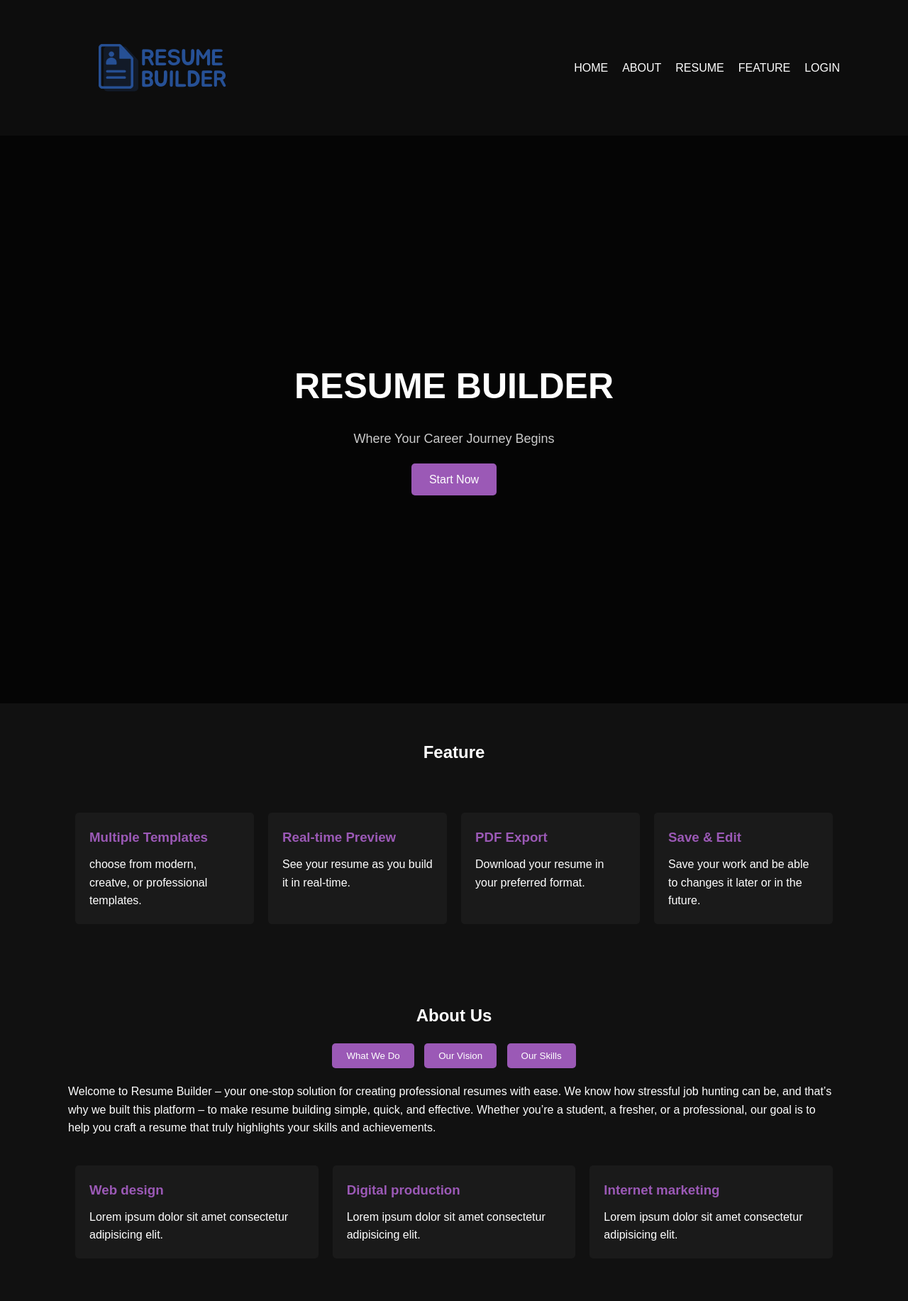
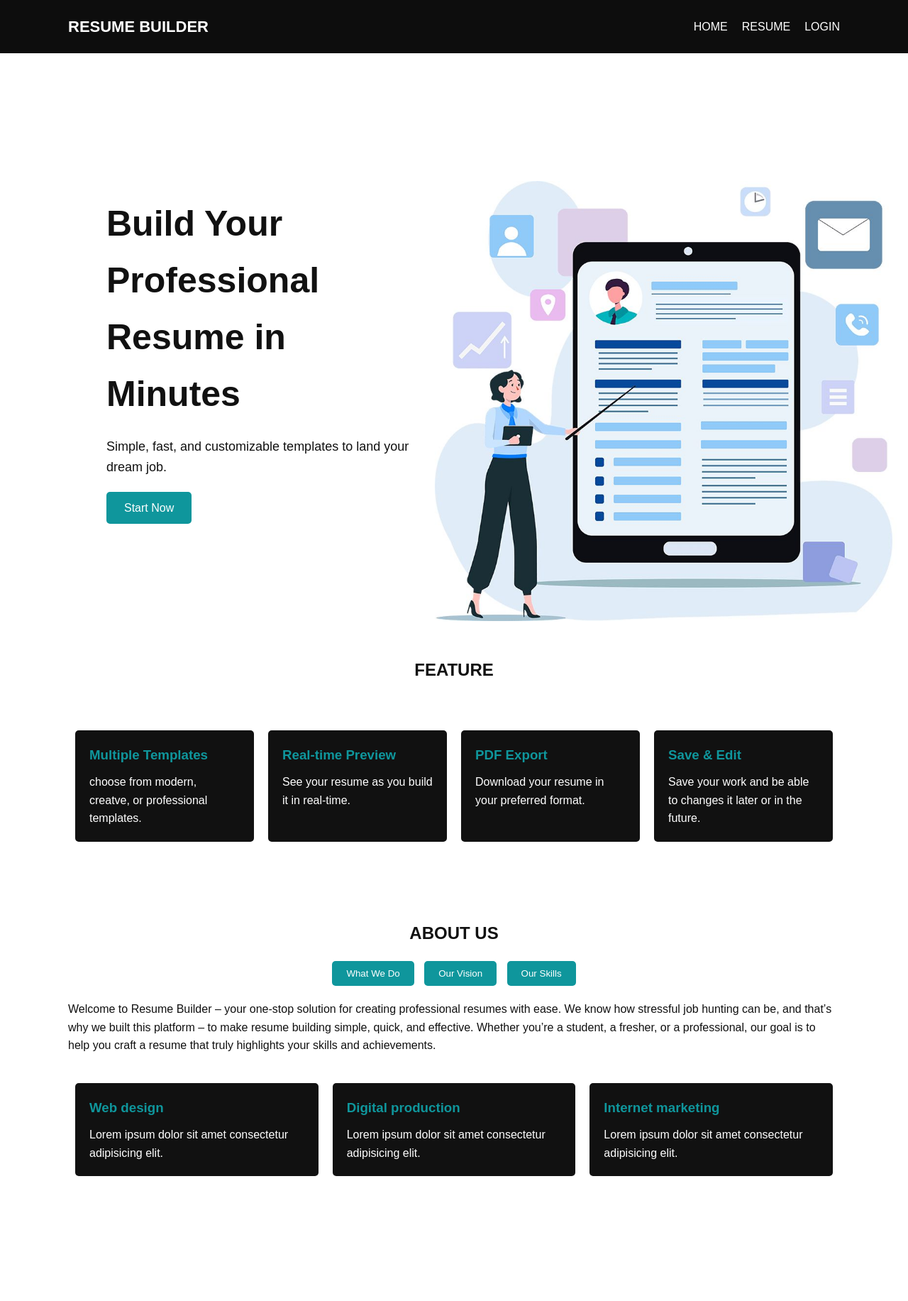
Before and after one commit to Samson-27/Resume-Builder, a PHP site: page / in a window 1280 px wide. Shown: the whole page at 71% size. After the commit the page ends 1657 px from the top, so only its background shows below. Run offline with PHP 8.4, Linux system fonts and the light colour scheme.

Commit message:
Initial commit0

```diff
--- a/index.html
+++ b/index.html
@@ -10,13 +10,11 @@
   <!-- Navbar -->
   <header>
     <div class="container nav">
-      <img src="logo.png" alt="Website logo">
+       <div class="logo">RESUME BUILDER</div>
       <nav>
         <ul>
           <li><a href="#">HOME</a></li>
-          <li><a href="#">ABOUT</a></li>
           <li><a href="#">RESUME</a></li>
-          <li><a href="#">FEATURE</a></li>
           <li><a href="#">LOGIN</a></li>
         </ul>
       </nav>
@@ -26,15 +24,16 @@
   <!-- Hero Section -->
   <section class="hero">
     <div class="hero-text">
-        <h1>RESUME BUILDER</h1>
-        <p>Where Your Career Journey Begins</p>
+        <h1>Build Your Professional <br>Resume in Minutes</h1>
+        <p>Simple, fast, and customizable templates to land your dream job.</p>
       <a href="#" class="btn">Start Now</a>
     </div>
+    <img src="resume.png" alt="resume img">
   </section>
 
   <!-- Features -->
   <section class="features">
-    <h1>Feature</h1><br>
+    <h1>FEATURE</h1><br>
     <div class="container feature-boxes">
       <div class="feature">
         <h3>Multiple Templates</h3>
@@ -58,7 +57,7 @@
   <!-- About Us -->
   <section class="about">
     <div class="container">
-      <h2>About Us</h2>
+      <h2>ABOUT US</h2>
       <div class="tabs">
         <button class="btn">What We Do</button>
         <button class="btn">Our Vision</button>
--- a/style.css
+++ b/style.css
@@ -7,8 +7,8 @@
 }
 
 body {
-  background-color: #111;
-  color: #fff;
+  background-color: #fff;
+  color: #111;
   line-height: 1.6;
 }
 
@@ -31,7 +31,7 @@ header {
 }
 
 .logo span {
-  color: #9b59b6;
+  color: #0f969c;
 }
 
 .nav {
@@ -56,16 +56,15 @@ nav ul li a {
 }
 
 nav ul li a:hover {
-  color: #9b59b6;
+  color: #0f969c;
 }
 
 /* Hero Section */
 .hero {
   height: 100vh;
   display: flex;
-  justify-content: center;
-  align-items: center;
-  text-align: center;
+  padding-top: 180px;
+  padding-left: 150px;
   position: relative;
 }
 
@@ -74,12 +73,10 @@ nav ul li a:hover {
   position: absolute;
   top: 0; left: 0;
   width: 100%; height: 100%;
-  background: rgba(0,0,0,0.7);
 }
 
 .hero-text {
   position: relative;
-  z-index: 1;
 }
 
 .hero-text h1 {
@@ -89,12 +86,18 @@ nav ul li a:hover {
 
 .hero-text p {
   font-size: 18px;
-  color: #ccc;
+  color: #111;
+}
+
+.hero-text img{
+  width: 100%;
+  padding-left: 800px;
+  padding-top: 600px;
 }
 
 .btn {
   display: inline-block;
-  background: #9b59b6;
+  background: #0f969c;
   padding: 10px 25px;
   color: #fff;
   border-radius: 5px;
@@ -104,12 +107,13 @@ nav ul li a:hover {
 }
 
 .btn:hover {
-  background: #8e44ad;
+  background: #0f969c;
 }
+
 
 /* Features */
 .features {
-  background: #111;
+  background-color: #fff;
   padding: 50px 0;
 }
 
@@ -126,14 +130,15 @@ nav ul li a:hover {
 .feature {
   flex: 1;
   margin: 10px;
-  background: #1a1a1a;
+  background: #111;
   padding: 20px;
   border-radius: 5px;
+  color: #fff;
 }
 
 .feature h3 {
   margin-bottom: 10px;
-  color: #9b59b6;
+  color: #0f969c;
 }
 
 /* About Us */
@@ -161,7 +166,7 @@ nav ul li a:hover {
 }
 
 .tabs .btn {
-  background: #9b59b6;
+  background: #0f969c;
   border-radius: 5px;
 }
 
@@ -174,12 +179,13 @@ nav ul li a:hover {
 .about-item {
   flex: 1;
   margin: 10px;
-  background: #1a1a1a;
+  background: #111;
   padding: 20px;
   border-radius: 5px;
+  color: #fff;
 }
 
 .about-item h3 {
-  color: #9b59b6;
+  color: #0f969c;
   margin-bottom: 10px;
 }
```
Also changed, not shown: login.html (+4 -3 lines), resume.png (added), resume2.png (added).
